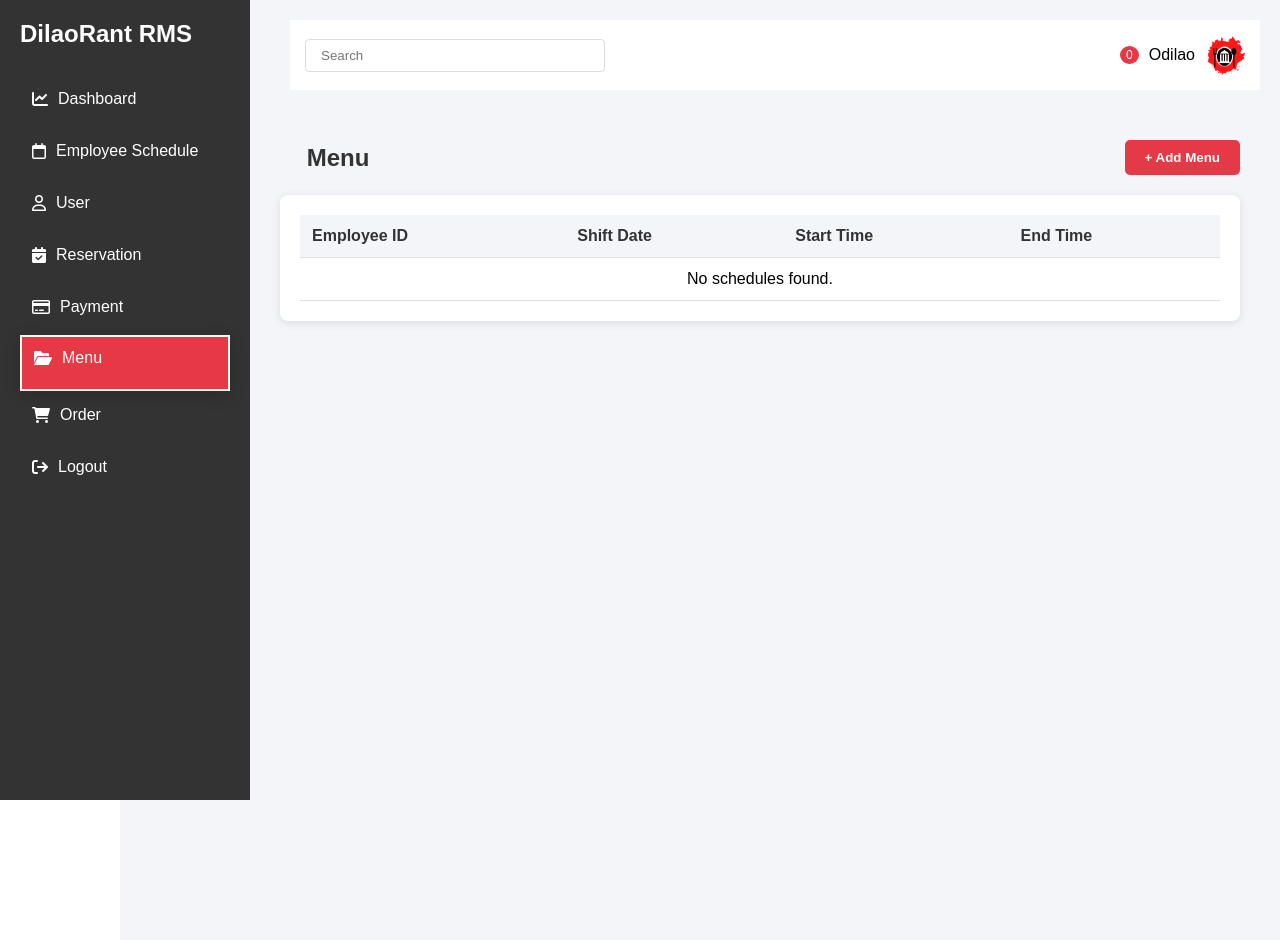
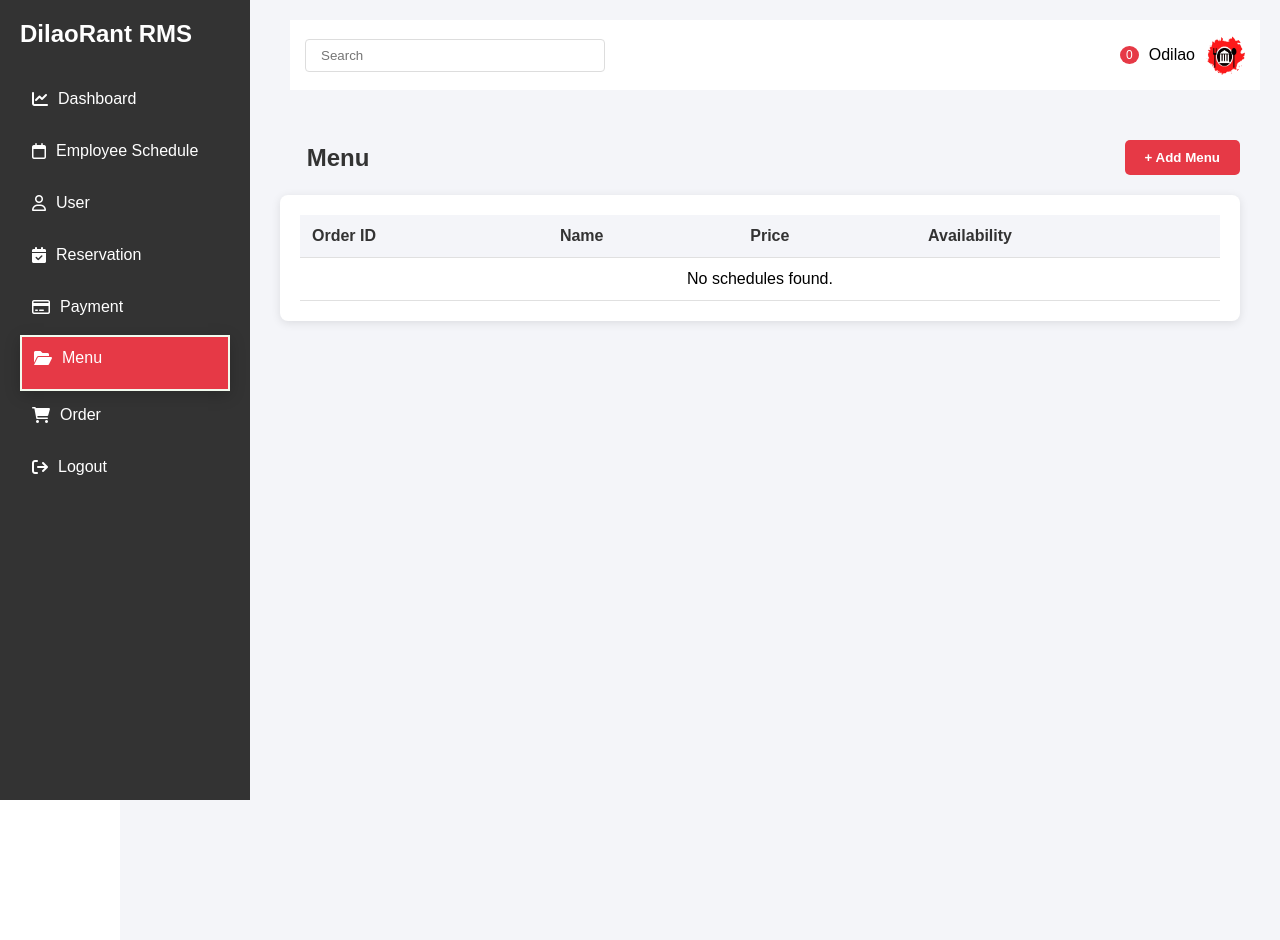
Before and after one commit to xxmu53xx/Restaurant_Management_System-Django, a Django app: page /dashboard/Menu in a window 1280 px wide. Run offline with Django 5.2, Linux system fonts and the light colour scheme; a user stored in the database is signed in.

Commit message:
changed list labels for all

```diff
--- a/restaurant_systme/Menu/templates/Menu/MenuDisplay.html
+++ b/restaurant_systme/Menu/templates/Menu/MenuDisplay.html
@@ -339,10 +339,10 @@
                 <table class="schedule-table">
                     <thead>
                         <tr>
-                            <th>Employee ID</th>
-                            <th>Shift Date</th>
-                            <th>Start Time</th>
-                            <th>End Time</th>
+                            <th>Order ID</th>
+                            <th>Name</th>
+                            <th>Price</th>
+                            <th>Availability</th>
                         </tr>
                     </thead>
                     <tbody>
--- a/restaurant_systme/User/templates/User/UserDisplay.html
+++ b/restaurant_systme/User/templates/User/UserDisplay.html
@@ -347,7 +347,7 @@
                     <tbody>
                         {% for schedule in schedules %}
                         <tr>
-                            <td>{{ schedule.employee_id }}</td>
+                            <td>{{ schedu   le.employee_id }}</td>
                             <td>{{ schedule.shift_date }}</td>
                             <td>{{ schedule.shift_time }}</td>
                             <td>{{ schedule.end_time }}</td>
```
Also changed, not shown: restaurant_systme/Order/templates/Order/OrderDisplay.html (+4 -4 lines), restaurant_systme/Payment/templates/Payment/PaymentDisplay.html (+4 -4 lines), restaurant_systme/Reservation/templates/Reservation/ReservationDisplay.html (+3 -4 lines), restaurant_systme/db.sqlite3.
